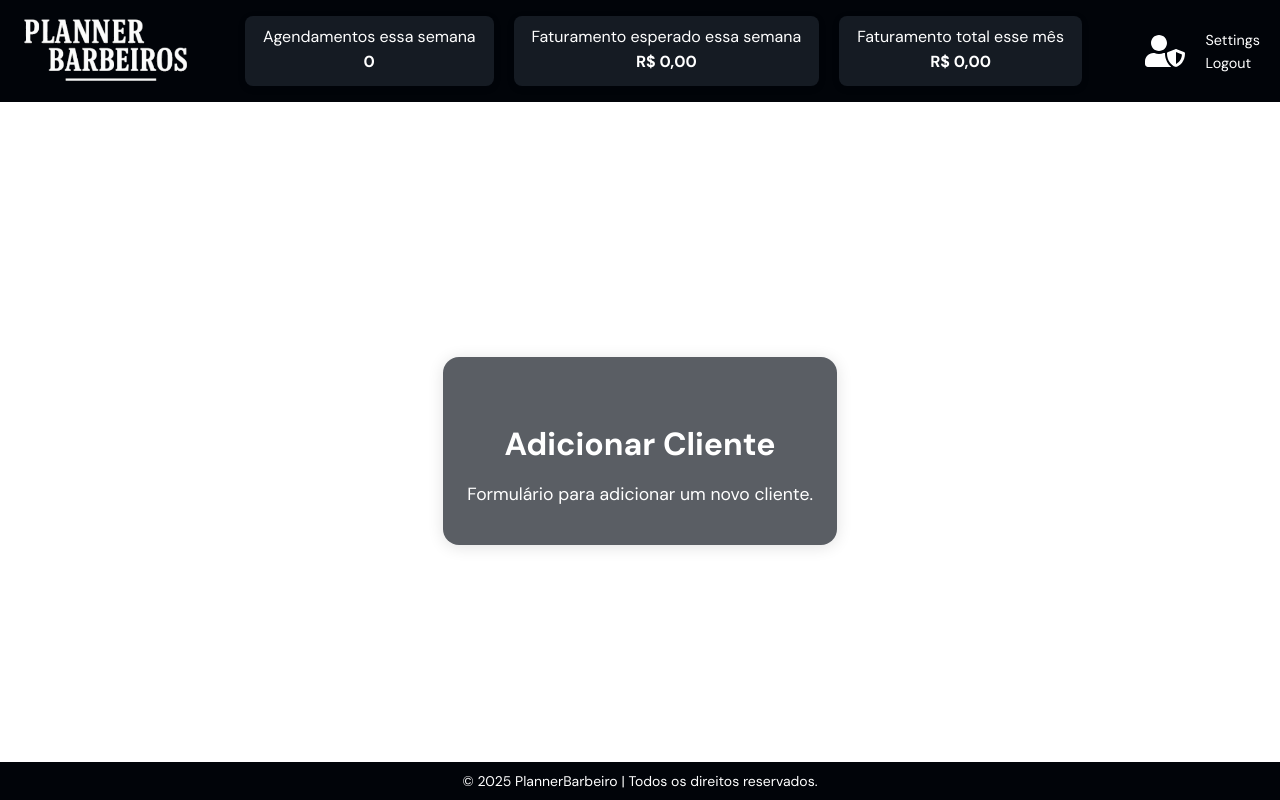
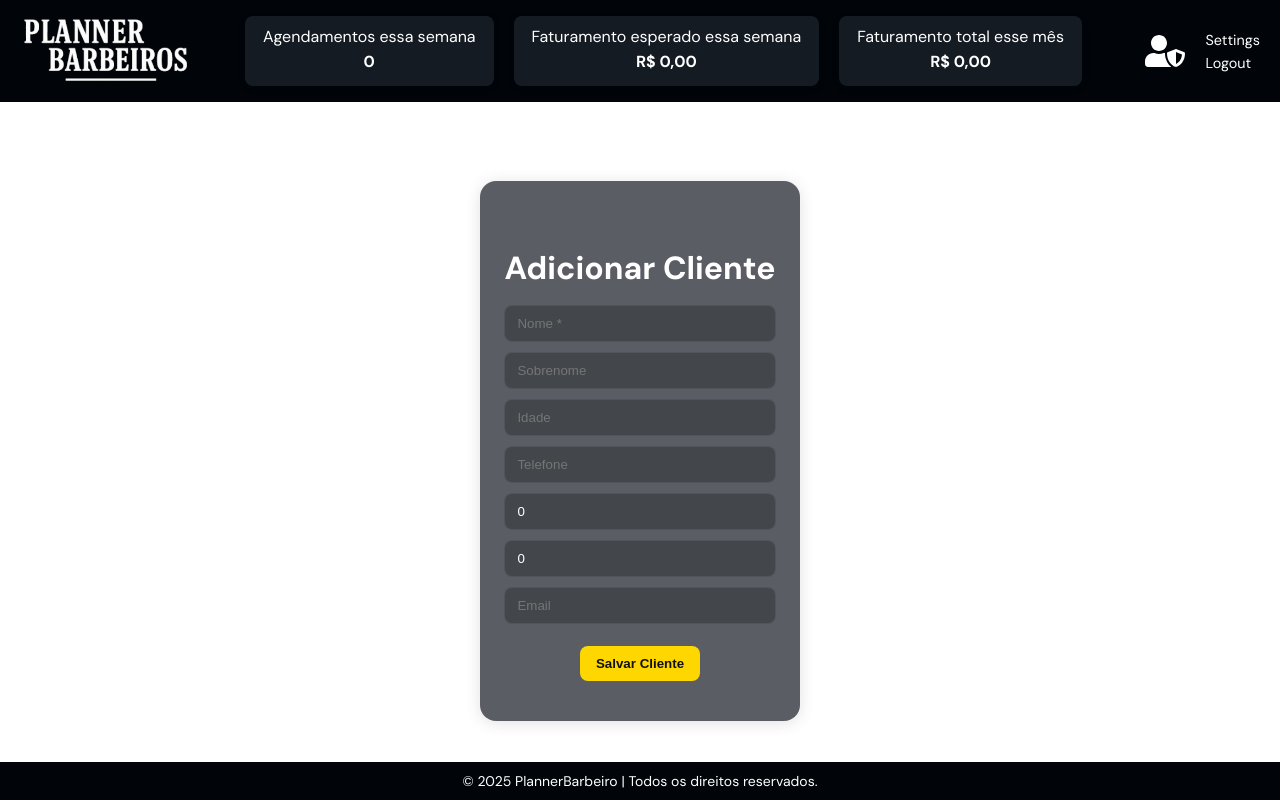
Before and after one commit to LuizORAS/Extensao2025, a React (Vite) app: page /client/add in a window 1280 px wide. Built offline with nearby package versions, Linux system fonts and the light colour scheme; no server answers.

Commit message:
Fim do codigo diario 0h4 25/09/2025, tempo efetivo: 4h, obs: implementei de maneira crua e sem muito CSS o C do CRUD de clientes, e também um R simples, amanha quero terminar o CRUD do cliente, estilizar a pagina e focar nos proximos DBs e CRUDSs.

```diff
--- a/src/Components/AddClientPage.css
+++ b/src/Components/AddClientPage.css
@@ -17,3 +17,28 @@
   font-size: 1.1rem;
   margin-bottom: 0;
 }
+
+.add-client-form {
+  display: flex;
+  flex-direction: column;
+  gap: 10px;
+  margin-top: 12px;
+}
+.add-client-form input {
+  padding: 10px 12px;
+  border-radius: 8px;
+  border: 1px solid rgba(255,255,255,0.08);
+  background: rgba(0,0,0,0.25);
+  color: #fff;
+}
+.add-client-form button {
+  padding: 10px 16px;
+  border-radius: 8px;
+  border: none;
+  background: #ffd700;
+  color: #111;
+  font-weight: bold;
+  cursor: pointer;
+}
+.form-error { color: #ff6b6b; margin-top: 12px }
+.form-success { color: #7bd389; margin-top: 12px }
--- a/src/Components/AddClientPage.tsx
+++ b/src/Components/AddClientPage.tsx
@@ -1,13 +1,113 @@
-import React from 'react';
+import React, { useState } from 'react';
+import { useNavigate } from 'react-router-dom';
+import './AddClientPage.css';
+
+type FormState = {
+    nome: string;
+    sobrenome: string;
+    idade: string;
+    telefone: string;
+    quantidade_cortes: string;
+    total_gasto: string;
+    email: string;
+};
+
+const initialState: FormState = {
+    nome: '',
+    sobrenome: '',
+    idade: '',
+    telefone: '',
+    quantidade_cortes: '0',
+    total_gasto: '0',
+    email: '',
+};
 
 const AddClientPage: React.FC = () => {
+    const [form, setForm] = useState<FormState>(initialState);
+    const [loading, setLoading] = useState(false);
+    const [error, setError] = useState<string | null>(null);
+    const [success, setSuccess] = useState<string | null>(null);
+    const navigate = useNavigate();
+
+    const handleChange = (e: React.ChangeEvent<HTMLInputElement>) => {
+        const { name, value } = e.target;
+        setForm(prev => ({ ...prev, [name]: value }));
+    };
+
+    const validate = () => {
+        if (!form.nome.trim()) return 'Nome é obrigatório.';
+        if (form.idade && isNaN(Number(form.idade))) return 'Idade deve ser numérica.';
+        if (form.quantidade_cortes && isNaN(Number(form.quantidade_cortes))) return 'Quantidade de cortes deve ser numérica.';
+        if (form.total_gasto && isNaN(Number(form.total_gasto))) return 'Total gasto deve ser numérico.';
+        if (form.email && !/^[^\s@]+@[^\s@]+\.[^\s@]+$/.test(form.email)) return 'Email inválido.';
+        return null;
+    };
+
+        const API_BASE = (import.meta as any).env?.VITE_API_URL || 'http://localhost:4000';
+
+        const handleSubmit = async (e: React.FormEvent) => {
+        e.preventDefault();
+        setError(null);
+        setSuccess(null);
+        const v = validate();
+        if (v) return setError(v);
+        setLoading(true);
+        try {
+            const payload = {
+                nome: form.nome.trim(),
+                sobrenome: form.sobrenome.trim() || null,
+                idade: form.idade ? Number(form.idade) : null,
+                telefone: form.telefone.trim() || null,
+                quantidade_cortes: form.quantidade_cortes ? Number(form.quantidade_cortes) : 0,
+                total_gasto: form.total_gasto ? Number(form.total_gasto) : 0,
+                email: form.email.trim() || null,
+            };
+
+                    const res = await fetch(`${API_BASE}/api/clients`, {
+                method: 'POST',
+                headers: { 'Content-Type': 'application/json' },
+                body: JSON.stringify(payload),
+            });
+            if (!res.ok) {
+                const body = await res.json().catch(() => ({}));
+                throw new Error(body.message || 'Erro ao criar cliente');
+            }
+            const created = await res.json();
+            setSuccess('Cliente criado com sucesso.');
+            setForm(initialState);
+            // navegar para visualização do cliente criado
+            if (created && created.id) {
+                // opcional: navegar para /client/view ou detalhe
+                setTimeout(() => navigate('/client/view'), 600);
+            }
+        } catch (err: any) {
+            setError(err.message || 'Erro desconhecido');
+        } finally {
+            setLoading(false);
+        }
+    };
+
     return (
         <div className="add-client-container">
             <h2>Adicionar Cliente</h2>
-            <p>Formulário para adicionar um novo cliente.</p>
+            <form onSubmit={handleSubmit} className="add-client-form">
+                <input name="nome" value={form.nome} onChange={handleChange} placeholder="Nome *" />
+                <input name="sobrenome" value={form.sobrenome} onChange={handleChange} placeholder="Sobrenome" />
+                <input name="idade" value={form.idade} onChange={handleChange} placeholder="Idade" />
+                <input name="telefone" value={form.telefone} onChange={handleChange} placeholder="Telefone" />
+                <input name="quantidade_cortes" value={form.quantidade_cortes} onChange={handleChange} placeholder="Quantidade de cortes" />
+                <input name="total_gasto" value={form.total_gasto} onChange={handleChange} placeholder="Total gasto" />
+                <input name="email" value={form.email} onChange={handleChange} placeholder="Email" />
+
+                <div style={{ marginTop: 12 }}>
+                    <button type="submit" disabled={loading}>{loading ? 'Salvando...' : 'Salvar Cliente'}</button>
+                </div>
+            </form>
+
+            {error && <div className="form-error">{error}</div>}
+            {success && <div className="form-success">{success}</div>}
         </div>
     );
 };
-import './AddClientPage.css';
 
 export default AddClientPage;
--- a/src/Components/ViewClientPage.css
+++ b/src/Components/ViewClientPage.css
@@ -17,3 +17,6 @@
   font-size: 1.1rem;
   margin-bottom: 0;
 }
+
+.client-list { display: flex; flex-direction: column; gap: 12px; margin-top: 16px }
+.client-row { background: rgba(0,0,0,0.25); padding: 12px; border-radius: 8px; color: #fff }
--- a/src/Components/ViewClientPage.tsx
+++ b/src/Components/ViewClientPage.tsx
@@ -1,11 +1,50 @@
-import React from 'react';
+import React, { useEffect, useState } from 'react';
 import './ViewClientPage.css';
 
+type Client = {
+  id: number;
+  nome: string;
+  sobrenome?: string;
+  idade?: number;
+  telefone?: string;
+  quantidade_cortes?: number;
+  total_gasto?: number;
+  email?: string;
+};
+
 const ViewClientPage: React.FC = () => {
+    const [clients, setClients] = useState<Client[]>([]);
+    const [loading, setLoading] = useState(false);
+    const [error, setError] = useState<string | null>(null);
+
+    useEffect(() => {
+        let mounted = true;
+        setLoading(true);
+        const API_BASE = (import.meta as any).env?.VITE_API_URL || 'http://localhost:4000';
+        fetch(`${API_BASE}/api/clients`)
+            .then(r => r.json())
+            .then(data => { if (mounted) setClients(data); })
+            .catch(() => { if (mounted) setError('Erro ao buscar clientes') })
+            .finally(() => { if (mounted) setLoading(false); });
+        return () => { mounted = false };
+    }, []);
+
     return (
         <div className="view-client-container">
             <h2>Visualizar Clientes</h2>
-            <p>Lista de clientes cadastrados.</p>
+            {loading && <p>Carregando...</p>}
+            {error && <p style={{color:'#ff6b6b'}}>{error}</p>}
+            {!loading && !error && (
+                <div className="client-list">
+                    {clients.length === 0 && <p>Nenhum cliente registrado.</p>}
+                    {clients.map(c => (
+                        <div key={c.id} className="client-row">
+                            <strong>{c.nome} {c.sobrenome || ''}</strong>
+                            <div>{c.email || '—'} • {c.telefone || '—'}</div>
+                        </div>
+                    ))}
+                </div>
+            )}
         </div>
     );
 };
```
